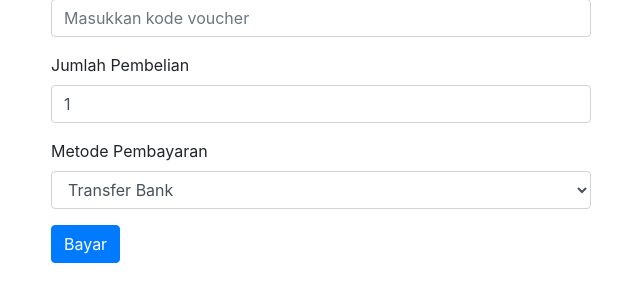
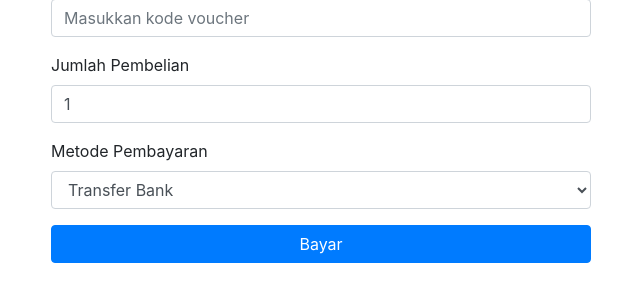
Before and after one commit to Adiazzax/GADGETGALAXY---Website-Belanja-Smartphone, a PHP site: page /pembayaran.php in a window 1280 px wide. Shown: the part 395-679 px from the top of the page, without its empty margins (604-1244 px from the left). Run offline with PHP 8.4, Linux system fonts and the light colour scheme; some libraries are stand-ins or nearby versions.

Commit message:
update again

```diff
--- a/kode/pembayaran.php
+++ b/kode/pembayaran.php
@@ -94,7 +94,7 @@ if (isset($_SESSION['username'])) {
               <option value="e-wallet">E-Wallet</option>
             </select>
           </div>
-          <button type="submit" class="btn btn-primary" id="bayarButton">Bayar</button>
+          <button type="submit" class="btn btn-primary btn-block" id="bayarButton">Bayar</button>
         </form>
       </div>
     </div>
```
